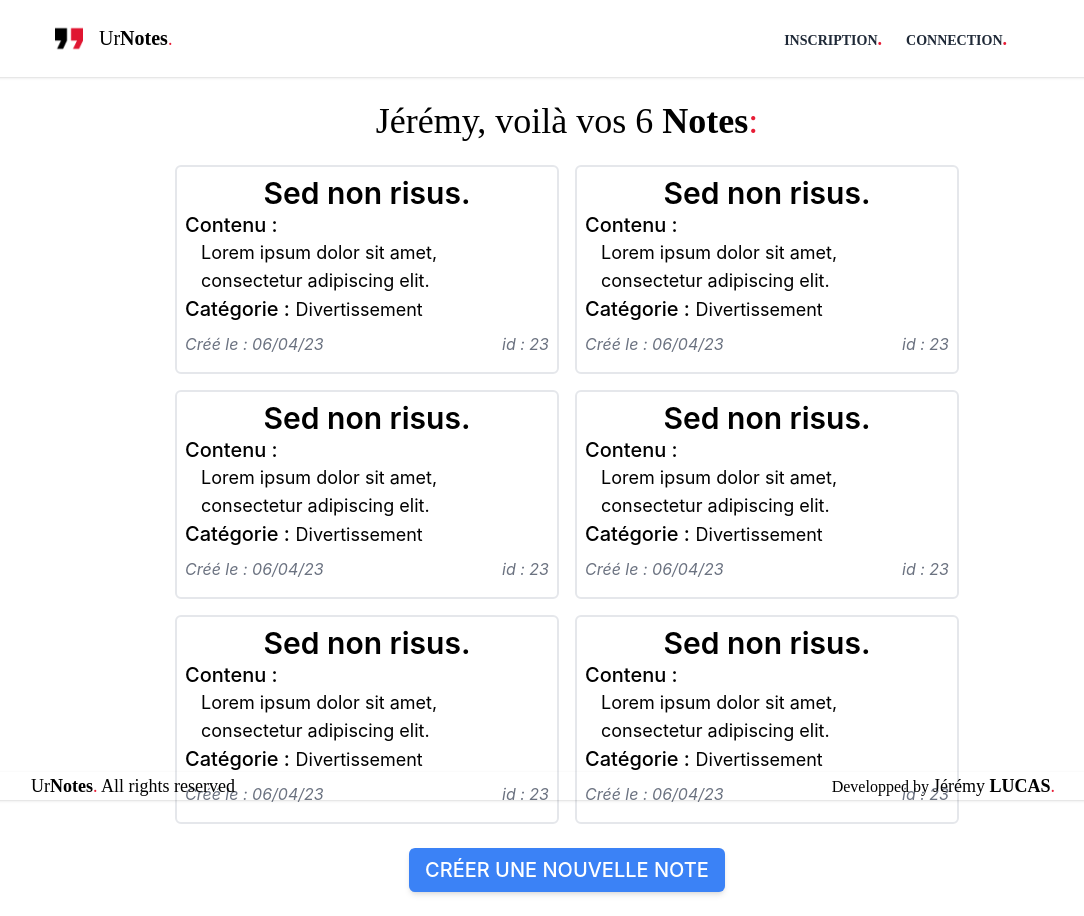
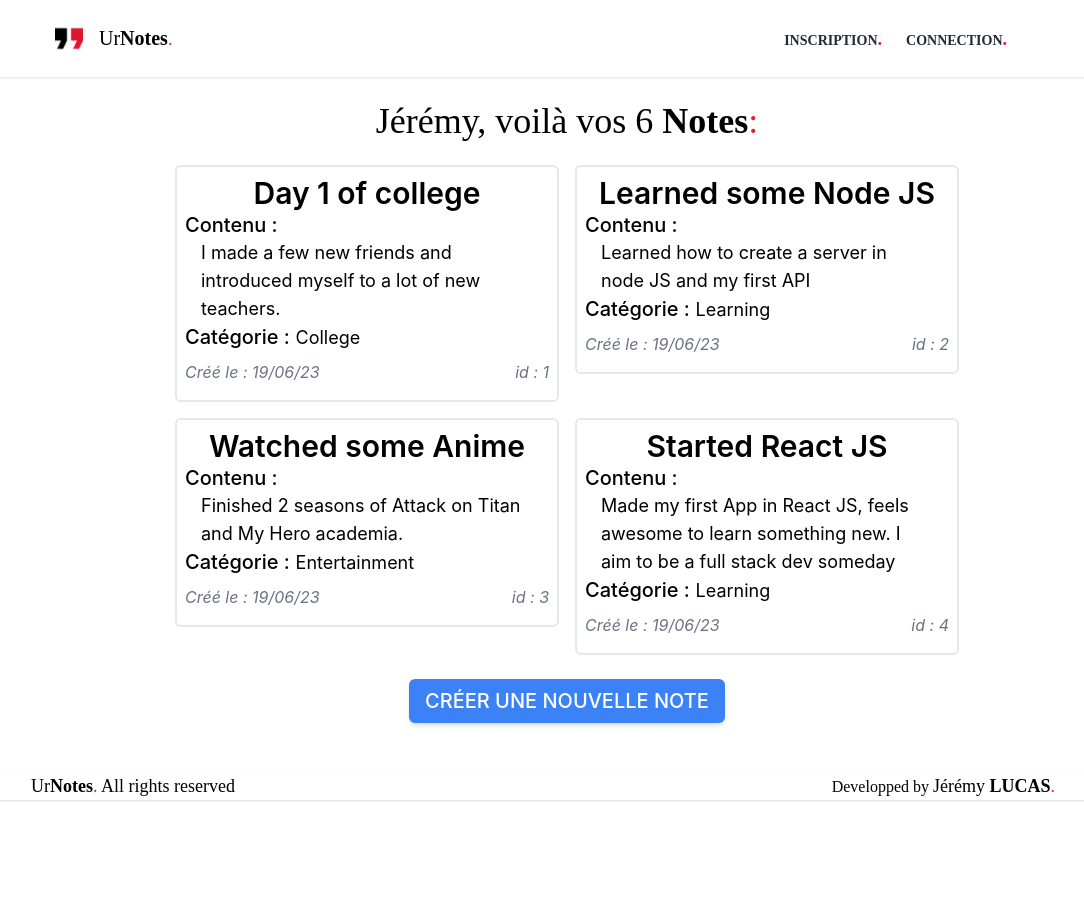
Before and after one commit to YooZiiX/UrNotes, a React (Create React App) app in the folder client/: page /notes in a window 1280 px wide. Shown: the whole page, without its empty margins (97-1181 px from the left). After the commit the page ends 800 px from the top, so only its background shows below. Built offline with nearby package versions, Linux system fonts and the light colour scheme.

Commit message:
Add Data + notes.js, use notes.js to display notes

```diff
--- a/client/src/components/elements/Note.js
+++ b/client/src/components/elements/Note.js
@@ -1,11 +1,6 @@
 import React from "react";
 
-export default function Note() {
-  let title = "Sed non risus.";
-  let content = "Lorem ipsum dolor sit amet, consectetur adipiscing elit.";
-  let category = "Divertissement";
-  let date = "06/04/23";
-  let id = 23;
+export default function Note({ title, content, category, date, id }) {
   return (
     <div className="flex justify-center">
       <div className=" border-2 w-96 p-2 rounded-md">
--- /dev/null
+++ b/client/src/data/notes.js
@@ -0,0 +1,30 @@
+const notes = [
+  {
+    _id: "1",
+    title: "Day 1 of college",
+    content:
+      "I made a few new friends and introduced myself to a lot of new teachers.",
+    category: "College",
+  },
+  {
+    _id: "2",
+    title: "Learned some Node JS",
+    content: "Learned how to create a server in node JS and my first API",
+    category: "Learning",
+  },
+  {
+    _id: "3",
+    title: "Watched some Anime",
+    content: "Finished 2 seasons of Attack on Titan and My Hero academia.",
+    category: "Entertainment",
+  },
+  {
+    _id: "4",
+    title: "Started React JS",
+    content:
+      "Made my first App in React JS, feels awesome to learn something new. I aim to be a full stack dev someday",
+    category: "Learning",
+  },
+];
+
+module.exports = notes;
--- a/client/src/pages/NotesPage.js
+++ b/client/src/pages/NotesPage.js
@@ -4,6 +4,7 @@ import { Header } from "../components/Header/Header";
 import { Footer } from "../components/Footer/Footer";
 import Container from "../components/elements/Container";
 import Note from "../components/elements/Note";
+import notes from "../data/notes";
 
 export default function NotesPage() {
   let name = "Jérémy";
@@ -20,24 +21,17 @@ export default function NotesPage() {
         </div>
         <div className="w-full flex justify-center m-6">
           <div className="grid grid-cols-2 gap-4">
-            <Link to="#">
-              <Note />
-            </Link>
-            <Link to="#">
-              <Note />
-            </Link>
-            <Link to="#">
-              <Note />
-            </Link>
-            <Link to="#">
-              <Note />
-            </Link>
-            <Link to="#">
-              <Note />
-            </Link>
-            <Link to="#">
-              <Note />
-            </Link>
+            {notes.map((note) => (
+              <Link to={`/note/${note._id}`} key={note._id}>
+                <Note
+                  title={note.title}
+                  content={note.content}
+                  category={note.category}
+                  date="19/06/23"
+                  id={note._id}
+                />
+              </Link>
+            ))}
           </div>
         </div>
         <div className="w-full flex justify-center m-6">
```
